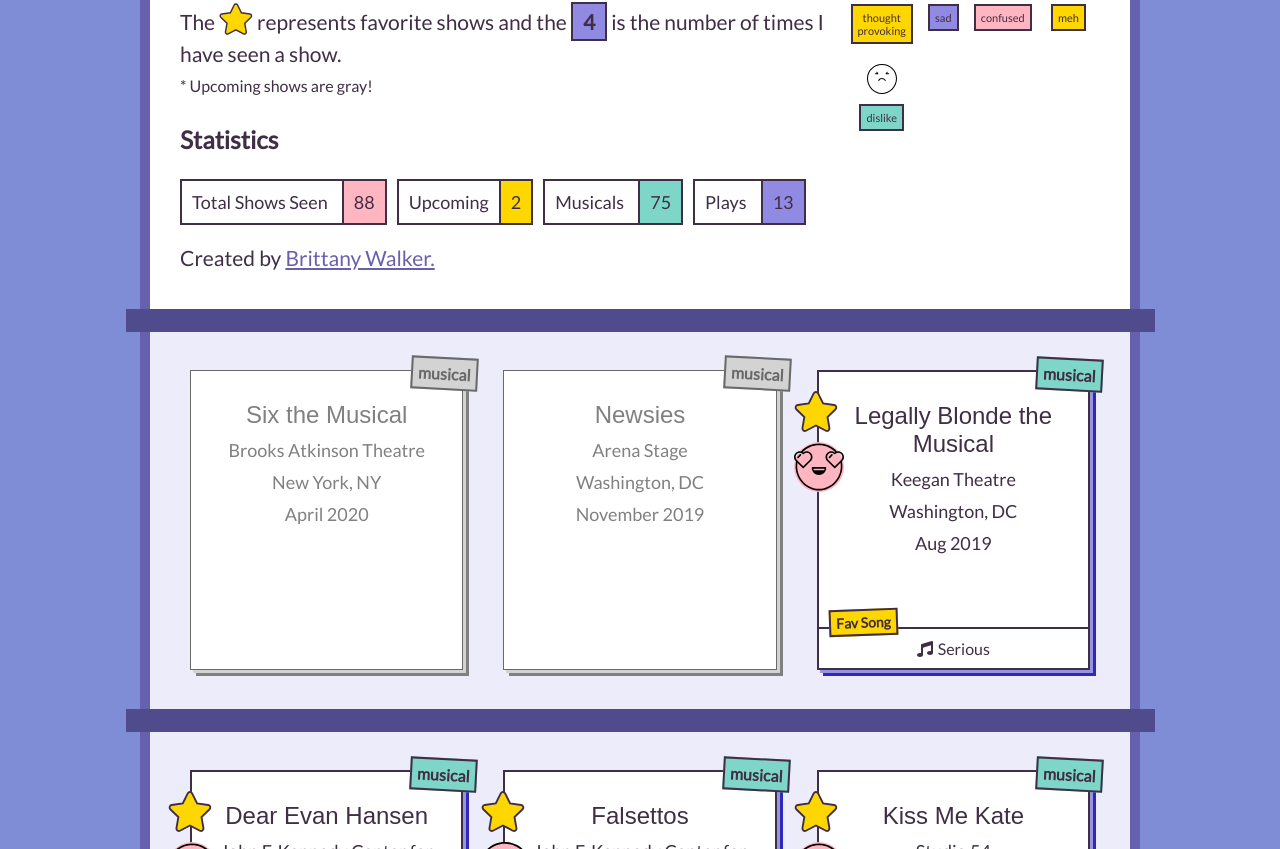
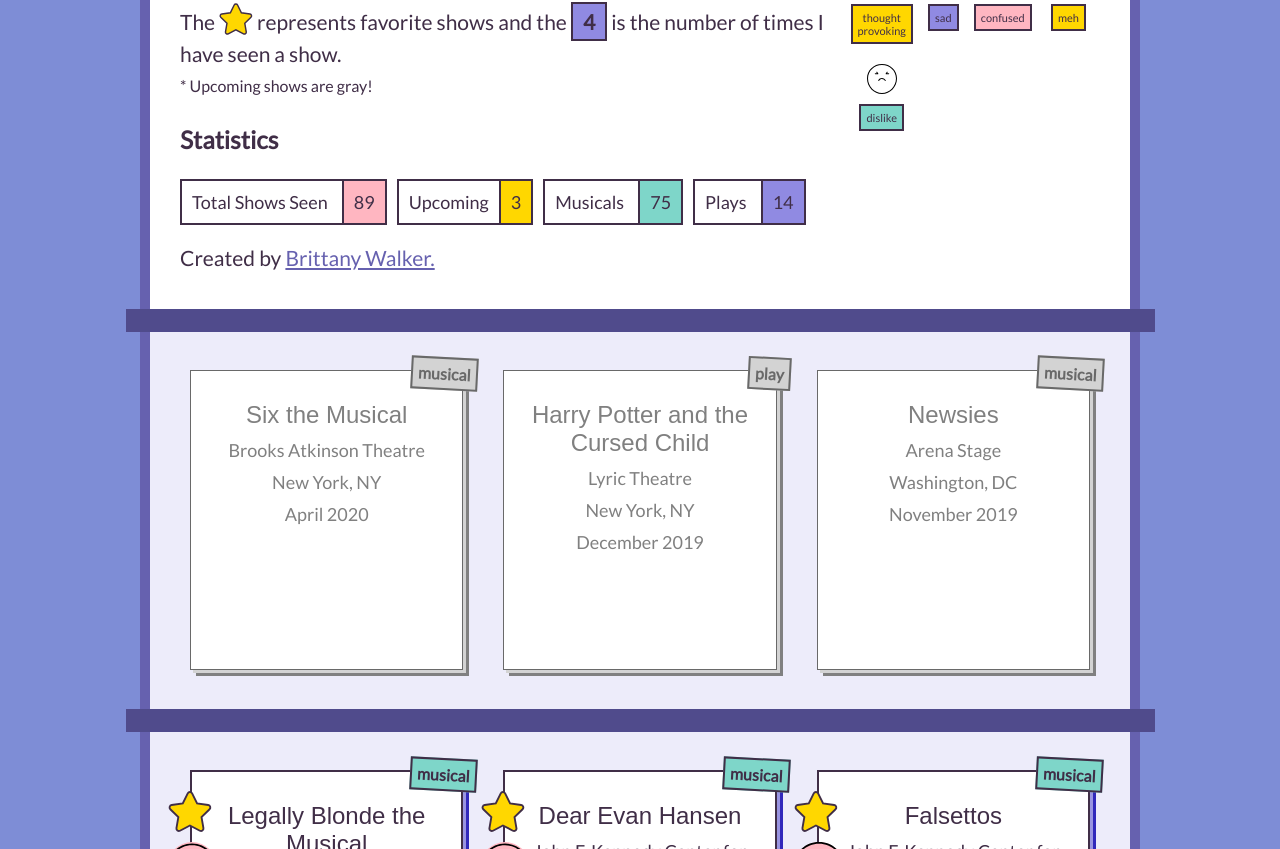
Before and after one commit to brittanyrw/theaterlog, a Vue app: page / in a window 1280 px wide. Shown: the part 551-1400 px from the top of the page. Built offline with nearby package versions, Linux system fonts and the light colour scheme; a web font is replaced by a local one.

Commit message:
Update shows.js

```diff
--- a/src/data/shows.js
+++ b/src/data/shows.js
@@ -1,6 +1,5 @@
-export const showList = [
-	{
-    id: 's63',
+export const showList = [{
+    id: 's64',
     name: "Six the Musical",
     theater: "Brooks Atkinson Theatre",
     date: "April 2020",
@@ -12,6 +11,19 @@
     multi: 0,
     type: 'musical',
     review: 'love'
+    },{
+    id: 's63',
+    name: "Harry Potter and the Cursed Child",
+    theater: "Lyric Theatre",
+    date: "December 2019",
+    location: "New York, NY",
+    illustration: 'wand',
+    favSong: '',
+    fav: false,
+    upcoming: true,
+    multi: 0,
+    type: 'play',
+    review: ''
     },{
     id: 's62',
     name: "Newsies",
```
